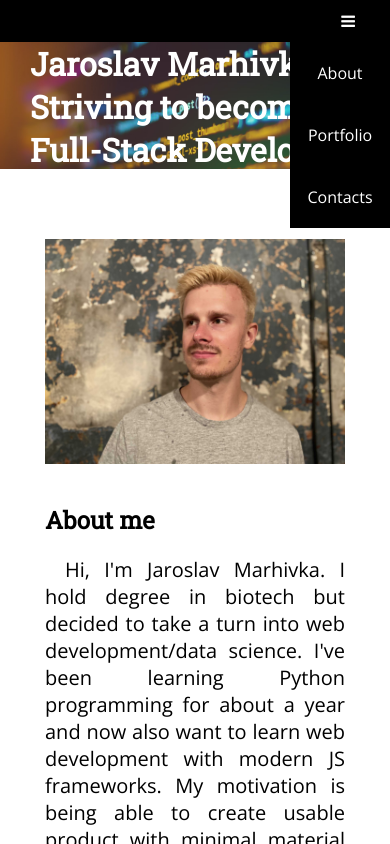
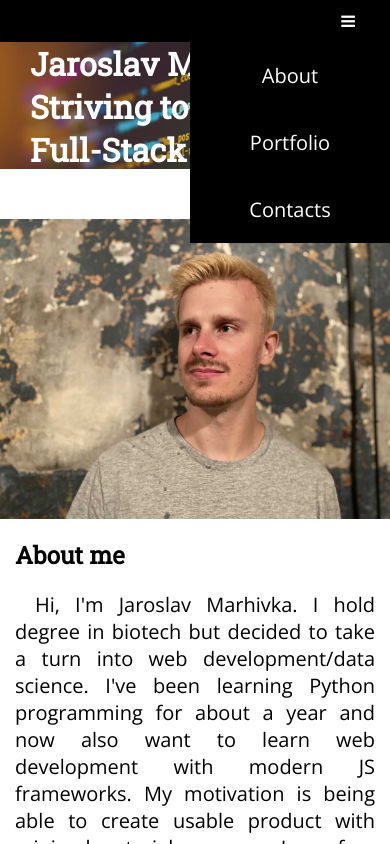
Before and after one commit to niceyaroslav/JaroslavSite, a website: page public/index.html in a window 390 px wide. Both pictures are taken after a click on the link 348 px from the left and 21 px from the top of the page. Shown: the top 844 px of the page. Drawn offline with nearby package versions, Linux system fonts and the light colour scheme.

Commit message:
changed layout and pictures, added favicon.

```diff
--- a/public/styles.css
+++ b/public/styles.css
@@ -47,6 +47,7 @@
     text-align: center;
     padding: 20px 0;
     font-family: 'Open Sans', sans-serif;
+    font-size: 20px;
     color: white;
     text-decoration: none;
 }
@@ -102,8 +103,9 @@ header > h1 {
     justify-content: center;
 }
 .profile > img {
-    margin: 20px;
-    width: 300px;
+    /*margin: 20px;*/
+    width: 400px;
+
 }
 
 .about > h1 {
@@ -328,12 +330,13 @@ footer {
     .hamburger.responsive {position: relative;}
     .hamburger.responsive {
         display: flex;
-        width: 100px;
+        width: 200px;
         background-color: black;
         position: absolute;
         top: 5vh;
         right: 0;
         flex-wrap: wrap;
+        font-size: 40px;
         align-items: center;
     }
 }
```
